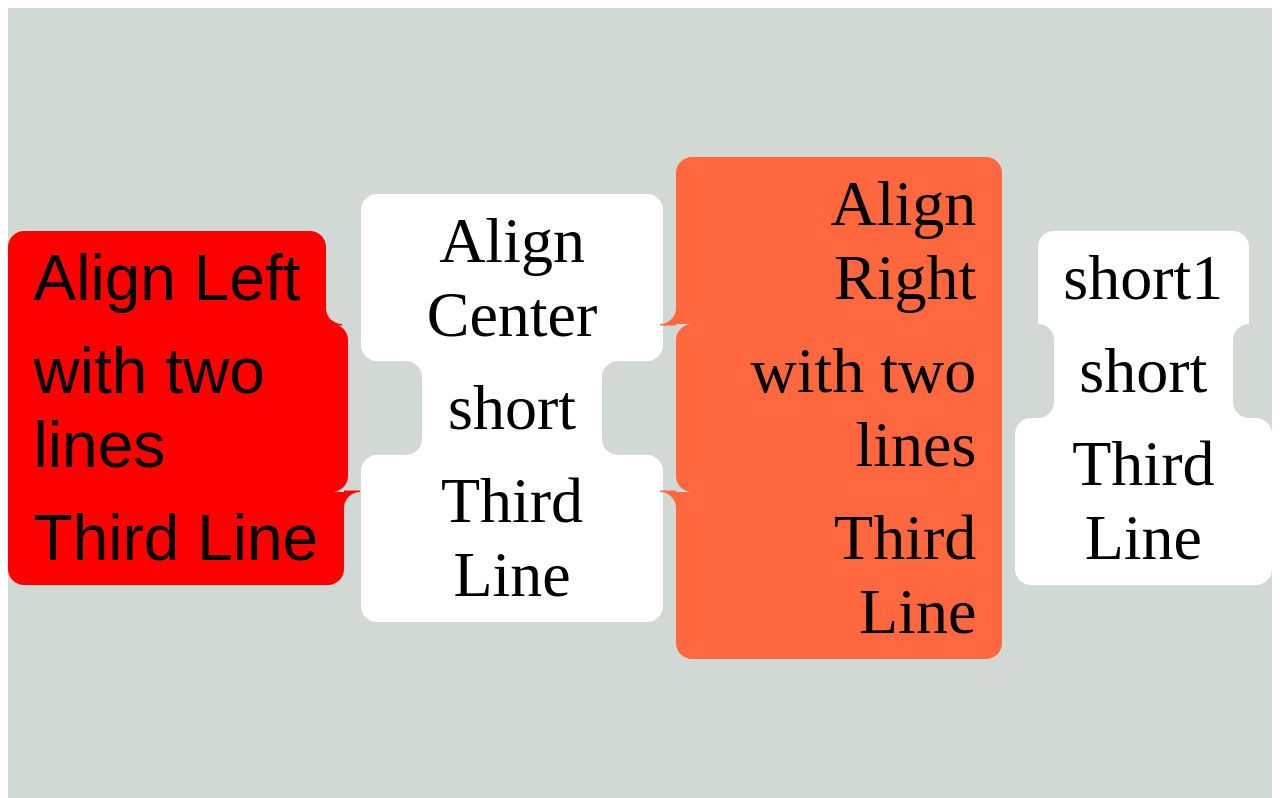
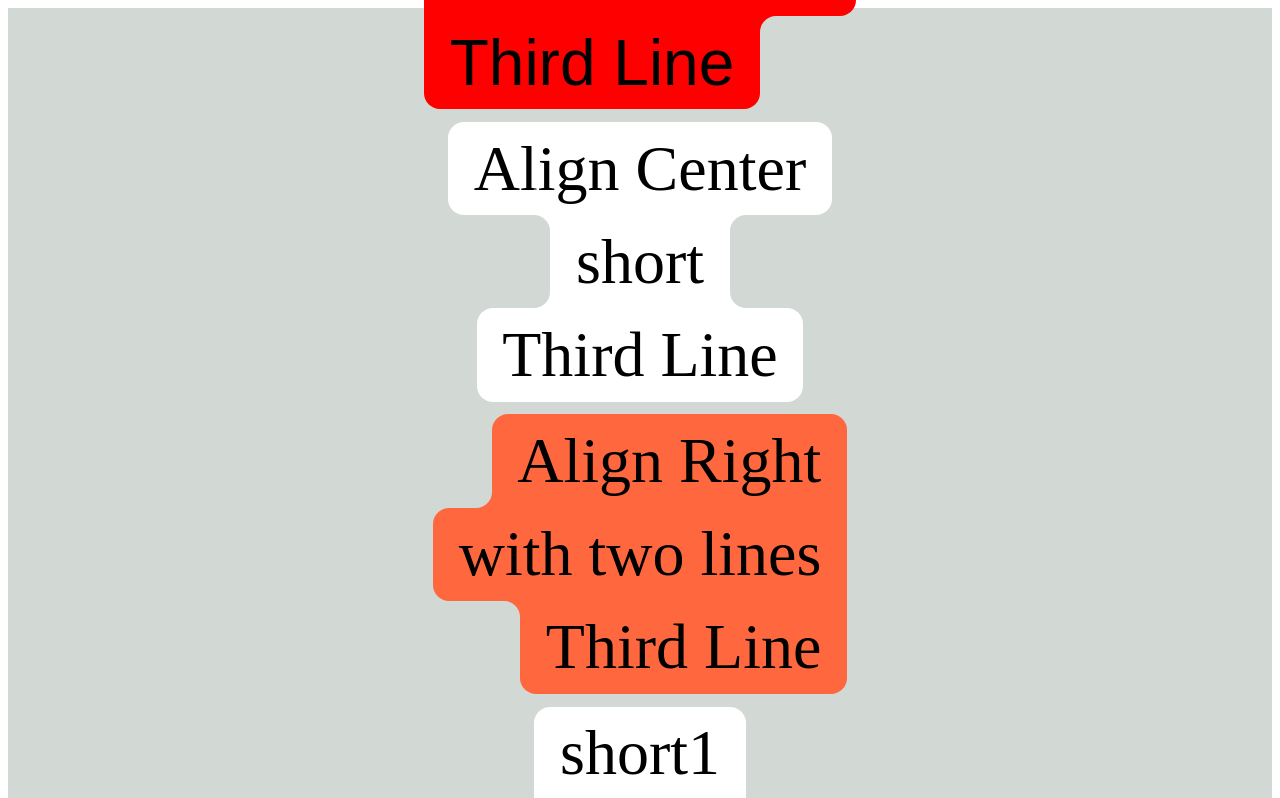
Before and after one commit to KyleTryon/TikTokTextBox, a React (Vite) app: page / in a window 1280 px wide. Shown: the top 798 px of the page. Built offline with nearby package versions, Linux system fonts and the light colour scheme.

Commit message:
chore: make demo column

```diff
--- a/src/App.tsx
+++ b/src/App.tsx
@@ -6,7 +6,7 @@ function App() {
   return (
     <div style={{
       display: "flex",
-      flexDirection: "row",
+      flexDirection: "column",
       alignItems: "center",
       justifyContent: "center",
       height: "100vh",
```
